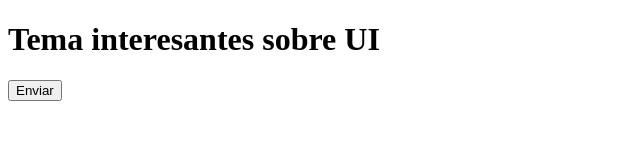
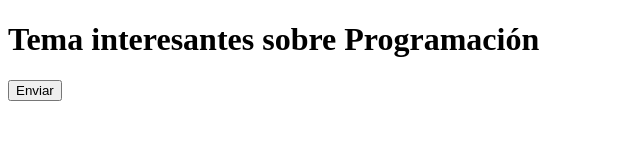
Before and after one commit to DearPage25/hello_world_git, a plain HTML site: page index.html in a window 1280 px wide. Shown: the whole page, without its empty margins (0-640 px from the left). Drawn offline with Linux system fonts and the light colour scheme.

```diff
--- a/index.html
+++ b/index.html
@@ -7,7 +7,7 @@
         <title>Demo Git</title>
     </head>
     <body>
-        <h1>Tema interesantes sobre UI</h1>
+        <h1>Tema interesantes sobre Programación</h1>
         <form action="#" method="get">
             <input type="button" value="Enviar">
         </form>
```
